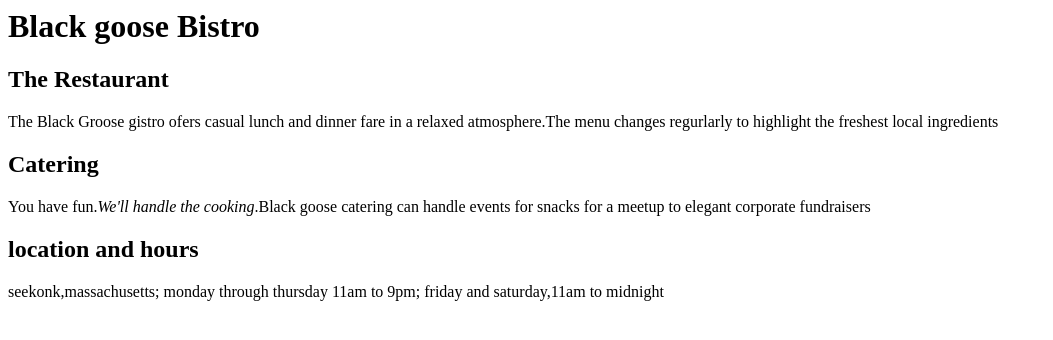
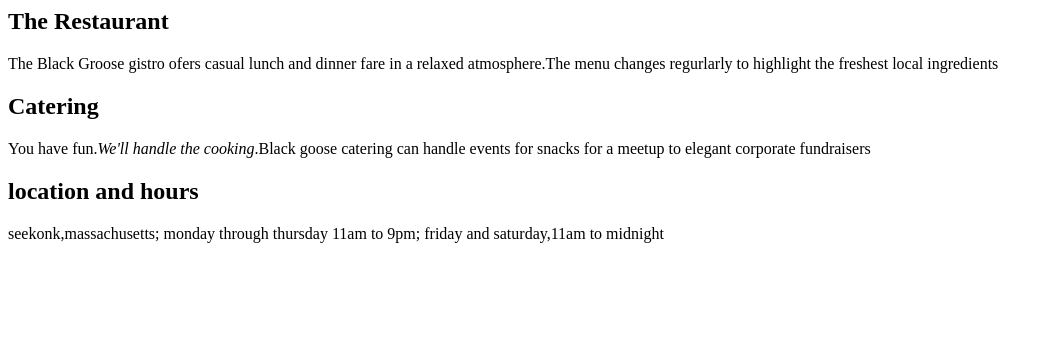
Before and after one commit to vandana-2004/demo, a plain HTML site: page index1.html in a window 1280 px wide. Shown: the whole page, without its empty margins (0-1053 px from the left). Drawn offline with Linux system fonts and the light colour scheme.

Commit message:
Update index1.html

```diff
--- a/index1.html
+++ b/index1.html
@@ -1,6 +1,6 @@
 <html>
 
-<h1>Black goose Bistro</h1>
+
 
 <h2>The Restaurant</h2>
 <p>The Black Groose gistro ofers casual lunch and dinner fare in a relaxed atmosphere.The menu changes regurlarly to highlight the freshest local ingredients</p>
```
